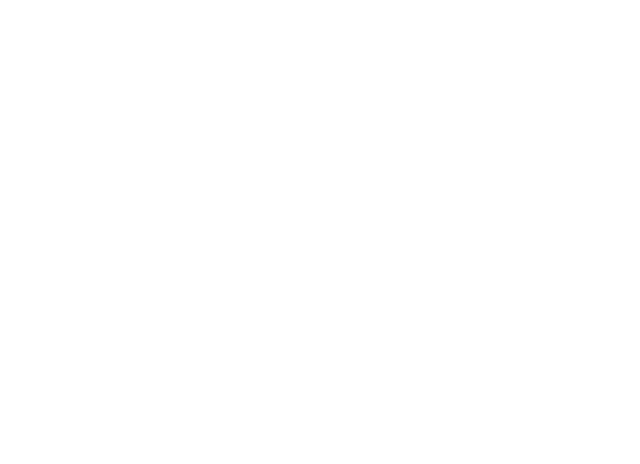
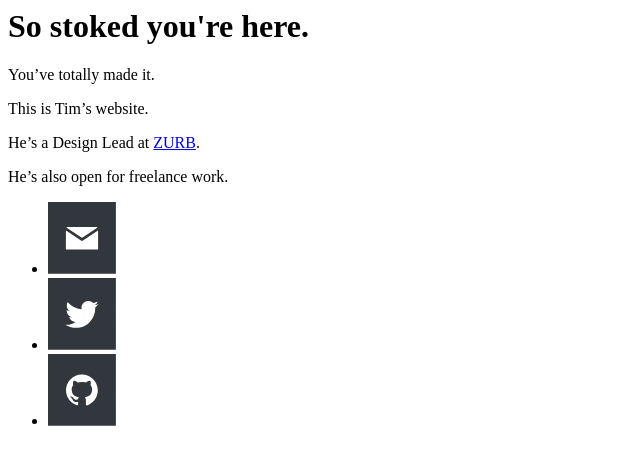
Before and after one commit to zurb/client-template, a plain HTML site: page src/pages/index.html in a window 1280 px wide. Shown: the whole page, without its empty margins (0-640 px from the left). Drawn offline with Linux system fonts and the light colour scheme.

Commit message:
udpates yo

```diff
--- /dev/null
+++ b/src/assets/scss/_layout.scss
@@ -0,0 +1,79 @@
+html, html a {
+  -webkit-font-smoothing: antialiased;
+  -moz-osx-font-smoothing: grayscale;
+  transition: all 0.1s ease-out;
+}
+
+ul {
+  position: relative;
+
+  .icon {
+    width: 40px;
+    padding: 5px;
+
+    path {
+      transition: fill 0.2s ease-out;
+      fill: $body-font-color;
+    }
+
+    &:hover {
+      path {
+        fill: lighten($body-font-color, 30%);
+      }
+
+    }
+  }
+
+  &:first-child {
+    .icon {
+      padding-left: 0;
+    }
+  }
+
+  a {
+    border: none;
+  }
+}
+
+h1 {
+  font-size: 6rem;
+  margin-bottom: 0;
+  height: 110px;
+  left: -3px;
+  position: relative;
+  margin-bottom: 2rem;
+  display: block;
+  line-height: 1;
+}
+
+p {
+  margin-bottom: 0;
+  display: block;
+  position: relative;
+  font-size: 1.8rem;
+}
+
+.wrapper {
+  padding-top: 50px;
+}
+
+a {
+  border-bottom: 4px solid $body-font-color;
+  color: $body-font-color;
+
+  &:hover, &:focus {
+    color: lighten($body-font-color, 30%);
+    border-color: lighten($body-font-color, 30%);
+  }
+}
+
+
+@media (max-width: 600px) {
+  h1 {
+    font-size: 3rem;
+    margin-bottom: 0.5rem;
+  }
+  p {
+    font-size: 1rem;
+  }
+}
--- a/src/assets/scss/app.scss
+++ b/src/assets/scss/app.scss
@@ -1,5 +1,6 @@
 @import "settings";
 @import "foundation";
+@import "layout";
 
 // Or selectively include components
 // @import
--- a/src/pages/index.html
+++ b/src/pages/index.html
@@ -0,0 +1,60 @@
+<div class="wrapper">
+  <div class="row">
+    <div class="column">
+      <h1>So stoked you're here.</h1>
+      <p>You’ve totally made it.</p>
+      <p>This is Tim’s website.</p>
+      <p>He’s a Design Lead at <a href="http://zurb.com/about/profile/tim-hartwick">ZURB</a>.</p>
+      <p>He’s also open for freelance work.</p>
+    </div>
+  </div>
+  <div class="row">
+    <div class="small-12 column">
+      <ul class="inline-list">
+          <li>
+            <a href="mailto:tdhartwick2@gmail.com?Subject=Hey Tim, What's Up!">
+              <svg class="email icon" version="1.1"
+              xmlns="http://www.w3.org/2000/svg" xmlns:xlink="http://www.w3.org/1999/xlink" xmlns:a="http://ns.adobe.com/AdobeSVGViewerExtensions/3.0/"
+              x="0px" y="0px" width="67.9px" height="71.7px" viewBox="0 0 67.9 71.7" enable-background="new 0 0 67.9 71.7"
+              xml:space="preserve">
+              <path fill="#32373D" d="M0,0v71.7h67.9V0H0z M18.9,25.1H49c0.3,0,0.5,0.4,0.2,0.6L34.2,35.8c-0.1,0.1-0.3,0.1-0.4,0L18.7,25.7
+              C18.5,25.5,18.6,25.1,18.9,25.1z M50.1,47.3c0,0.2-0.1,0.3-0.3,0.3H18.2c-0.2,0-0.3-0.1-0.3-0.3V29c0-0.3,0.3-0.4,0.5-0.3l15.4,10.3
+              c0.1,0.1,0.3,0.1,0.4,0l15.4-10.3c0.2-0.1,0.5,0,0.5,0.3V47.3z"/>
+              </svg>
+            </a>
+          </li>
+
+          <li>
+            <a href="https://twitter.com/tim_hartwick">
+              <svg class="twitter icon" version="1.1"
+              xmlns="http://www.w3.org/2000/svg" xmlns:xlink="http://www.w3.org/1999/xlink" xmlns:a="http://ns.adobe.com/AdobeSVGViewerExtensions/3.0/"
+              x="0px" y="0px" width="67.9px" height="71.7px" viewBox="0 0 67.9 71.7" enable-background="new 0 0 67.9 71.7"
+              xml:space="preserve">
+              <path fill="#32373D" d="M0,0v71.7h67.9V0H0z M47.2,29.5c0,0.3,0,0.6,0,0.9c0,9-6.8,19.4-19.4,19.4c-3.8,0-7.4-1.1-10.4-3.1
+              c0.5,0.1,1.1,0.1,1.6,0.1c3.2,0,6.1-1.1,8.5-2.9c-3-0.1-5.5-2-6.4-4.7c0.4,0.1,0.8,0.1,1.3,0.1c0.6,0,1.2-0.1,1.8-0.2
+              c-3.1-0.6-5.5-3.4-5.5-6.7c0,0,0-0.1,0-0.1c0.9,0.5,2,0.8,3.1,0.9c-1.8-1.2-3-3.3-3-5.7c0-1.3,0.3-2.4,0.9-3.4
+              c3.3,4.1,8.4,6.8,14,7.1c-0.1-0.5-0.2-1-0.2-1.5c0-3.8,3.1-6.8,6.8-6.8c2,0,3.7,0.8,5,2.2c1.5-0.3,3-0.9,4.3-1.7
+              c-0.5,1.6-1.6,2.9-3,3.8c1.4-0.2,2.7-0.5,3.9-1.1C49.7,27.4,48.5,28.6,47.2,29.5z"/>
+              </svg>
+            </a>
+          </li>
+
+          <li>
+            <a href="https://github.com/tdhartwick">
+              <svg class="github icon" version="1.1"
+              xmlns="http://www.w3.org/2000/svg" xmlns:xlink="http://www.w3.org/1999/xlink" xmlns:a="http://ns.adobe.com/AdobeSVGViewerExtensions/3.0/"
+              x="0px" y="0px" width="67.9px" height="71.7px" viewBox="0 0 67.9 71.7" enable-background="new 0 0 67.9 71.7"
+              xml:space="preserve">
+              <path fill="#32373D" d="M0,0v71.7h67.9V0H0z M39,51.4c-0.8,0.2-1.1-0.3-1.1-0.8c0-0.5,0-2.2,0-4.4c0-1.5-0.5-2.5-1.1-3
+              c3.5-0.4,7.3-1.7,7.3-7.9c0-1.7-0.6-3.2-1.6-4.3c0.2-0.4,0.7-2-0.2-4.2c0,0-1.3-0.4-4.4,1.6c-1.3-0.4-2.6-0.5-4-0.5
+              c-1.4,0-2.7,0.2-4,0.5c-3-2.1-4.4-1.6-4.4-1.6c-0.9,2.2-0.3,3.8-0.2,4.2c-1,1.1-1.6,2.5-1.6,4.3c0,6.1,3.7,7.5,7.3,7.9
+              c-0.5,0.4-0.9,1.1-1,2.1c-0.9,0.4-3.2,1.1-4.6-1.3c0,0-0.8-1.5-2.4-1.6c0,0-1.6,0-0.1,1c0,0,1,0.5,1.8,2.3c0,0,0.9,3.1,5.4,2.1
+              c0,1.3,0,2.3,0,2.7c0,0.4-0.3,0.9-1.1,0.8C22.6,49.3,18,43.3,18,36.3c0-8.8,7.1-15.9,15.9-15.9c8.8,0,15.9,7.1,15.9,15.9
+              C49.9,43.3,45.3,49.3,39,51.4z"/>
+            </svg>
+          </a>
+        </li>
+      </ul>
+    </div>
+  </div>
+</div>
```
Also changed, not shown: src/assets/scss/_settings.scss (+4 -4 lines), src/layouts/default.html (+3 -1 lines).
